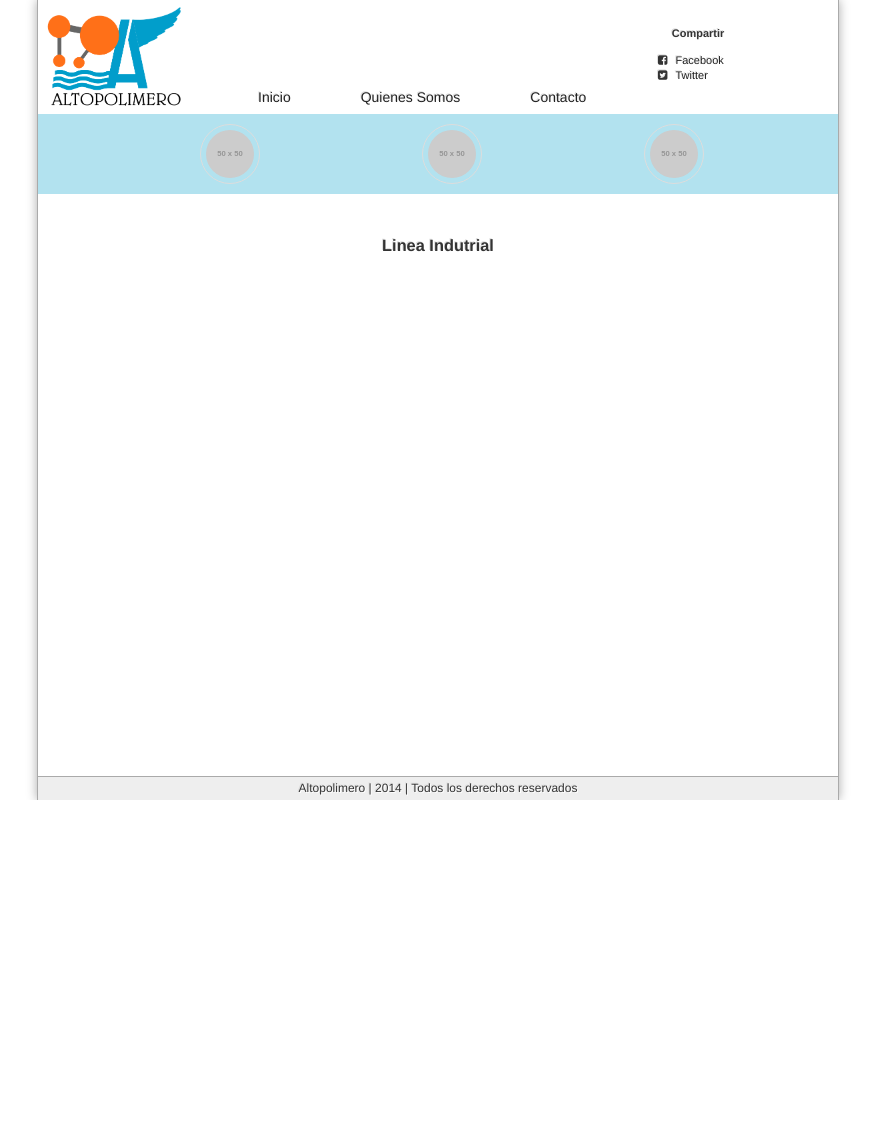
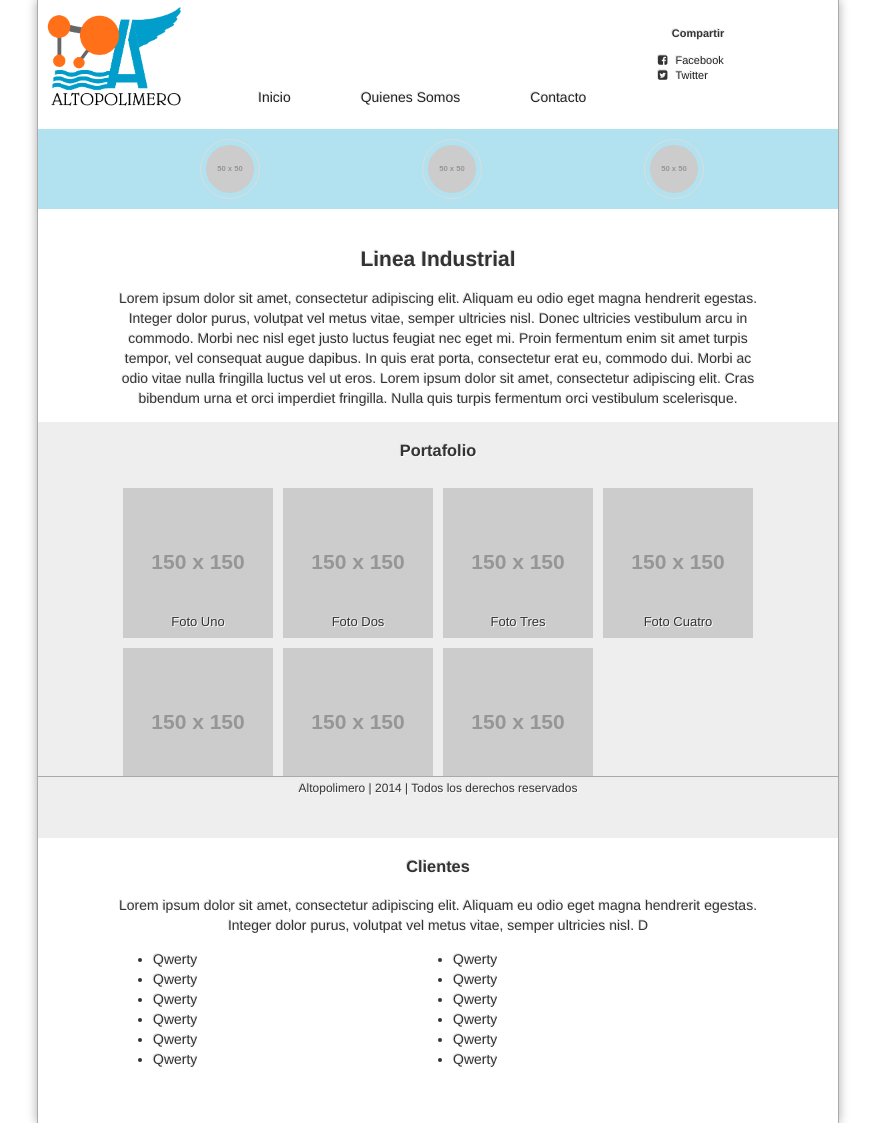
Before and after one commit to degva/alt-pol, a PHP site: page / in a window 1280 px wide, after a click on "Linea Industrial". Shown: the whole page, without its empty margins (202-1077 px from the left). Before the commit the page ends 800 px from the top, so only its background shows below. Run offline with PHP 8.4, Linux system fonts and the light colour scheme; grey boxes labelled with a size stand in for pictures from a placeholder-image service; some libraries are stand-ins or nearby versions.

Commit message:
Agregue Industrial

```diff
--- a/css/main.css
+++ b/css/main.css
@@ -39,7 +39,50 @@ p {
 	float: right;
 }
 
+.left {
+	position: relative;
+	float: left;
+}
 
+.portafolio {
+	position: relative;
+	display: table;
+	background-color: #eee;
+	padding-bottom: 40px;
+}
+	.portafolio .fotos {
+		position: relative;
+		/* display: table-row; */
+	}
+
+	.portafolio .foto-porta {
+		width: 150px;
+		height: 150px;
+		margin-top: 10px;
+		margin-left: 10px;
+	}
+
+	.portafolio .foto-porta small {
+		text-align: center;
+		width: 150px;
+		font-size: small;
+		top: -25px;
+		display: table;
+	}
+
+.clientes {
+	padding-bottom: 40px;
+	display: table;
+}
+
+	.clientes .cli-list {
+		display: table;
+	}
+	.clientes .cli-list ul {
+		/* display: table-column; */
+		float: left;
+		width: 300px;
+	}
 
 .width-pri {
 	width: 800px;
@@ -92,6 +135,10 @@ h2 {
 
 #init {
 	bottom: 25px;
+}
+
+#welcomer {
+	/* display: none; */
 }
 
 #footer {
@@ -170,7 +217,8 @@ a.rs:hover {
 
 	#bubbles.bubbles-out {
 		height: 80px;
-		margin-bottom: 15px;
+		margin-bottom: 10px;
+		margin-top: 15px;
 		padding-top: 10px;
 		background-color: rgba(1,158,203,0.3);
 	}
--- a/index.php
+++ b/index.php
@@ -103,7 +103,73 @@
 			</div>
 			<!-- END INIT -->
 			<div id='industrial' class='context center width-pri'>
-				<h3 class='center'>Linea Indutrial</h3>
+				<h2 class='center'>Linea Industrial</h2>
+				<div class='width8 center'>
+					<p>
+ Lorem ipsum dolor sit amet, consectetur adipiscing elit. Aliquam eu odio eget magna hendrerit egestas. Integer dolor purus, volutpat vel metus vitae, semper ultricies nisl. Donec ultricies vestibulum arcu in commodo. Morbi nec nisl eget justo luctus feugiat nec eget mi. Proin fermentum enim sit amet turpis tempor, vel consequat augue dapibus. In quis erat porta, consectetur erat eu, commodo dui. Morbi ac odio vitae nulla fringilla luctus vel ut eros. Lorem ipsum dolor sit amet, consectetur adipiscing elit. Cras bibendum urna et orci imperdiet fringilla. Nulla quis turpis fermentum orci vestibulum scelerisque.
+					</p>
+				</div>
+
+				<div class='width-pri center portafolio'>
+					<h3>Portafolio</h3>
+					<div class='fotos center width8'>
+						<div class='foto-porta left'>
+							<img src='http://placehold.it/150x150' />
+							<small class='center'>Foto Uno</small>
+						</div>
+						<div class='foto-porta left'>
+							<img src='http://placehold.it/150x150' />
+							<small class='center'>Foto Dos</small>
+						</div>
+						<div class='foto-porta left'>
+							<img src='http://placehold.it/150x150' />
+							<small class='center'>Foto Tres</small>
+						</div>
+						<div class='foto-porta left'>
+							<img src='http://placehold.it/150x150' />
+							<small class='center'>Foto Cuatro</small>
+						</div>
+						<div class='foto-porta left'>
+							<img src='http://placehold.it/150x150' />
+							<small class='center'>Foto Cinco</small>
+						</div>
+						<div class='foto-porta left'>
+							<img src='http://placehold.it/150x150' />
+							<small class='center'>Foto Seis</small>
+						</div>
+						<div class='foto-porta left'>
+							<img src='http://placehold.it/150x150' />
+							<small class='center'>Foto Siete</small>
+						</div>
+					</div>
+				</div> <!-- /.portafolio -->
+
+				<div class='width-pri center clientes'>
+					<h3>Clientes</h3>
+					<p class='width8 center'>
+ Lorem ipsum dolor sit amet, consectetur adipiscing elit. Aliquam eu odio eget magna hendrerit egestas. Integer dolor purus, volutpat vel metus vitae, semper ultricies nisl. D
+					</p>
+					<div class='width8 center cli-list'>
+						<ul>
+							<li>Qwerty</li>
+							<li>Qwerty</li>
+							<li>Qwerty</li>
+							<li>Qwerty</li>
+							<li>Qwerty</li>
+							<li>Qwerty</li>
+						</ul>
+						<ul>
+							<li>Qwerty</li>
+							<li>Qwerty</li>
+							<li>Qwerty</li>
+							<li>Qwerty</li>
+							<li>Qwerty</li>
+							<li>Qwerty</li>
+						</ul>
+					</div>
+				</div> <!-- /.clientes -->
+
+
 			</div>
 			<div id='footer' class='width-pri'>
 				Altopolimero | 2014 | Todos los derechos reservados
--- a/js/movements.js
+++ b/js/movements.js
@@ -9,21 +9,33 @@ $(document).ready(function() {
 		$('#bien').fadeOut('slow');
 	}, 1500);
 
+	setTimeout(function() {
+		// Y sacamos el #aaa
+		$('#aaa').fadeIn('slow');
+	}, 2000);
+
 	// En caso de que exista un hash dentro de la pagina:
 	if (window.location.hash) {
 		console.log('DEBUG: Encontre un hash! D:');
 		the_hash = window.location.hash;
 		console.log('Y es ' + the_hash + ' D:');
+
+		if (the_hash == '#home' || the_hash == '') {
+			console.log('Comenzando con Home');
+			// $('#welcomer').toggle('fast');
+		} else if (the_hash == '#industrial') {
+			console.log('Comenzando con industrial');
+			disappearFront();
+			setTimeout(function() {
+				$('#industrial').toggle('blind');
+			}, 1000);
+		}
+		lastHash = the_hash;
 	}
 
-	setTimeout(function() {
-		// Y sacamos el #aaa
-		$('#aaa').fadeIn('slow');
-	}, 2000);
-
-
 	function disappearFront() {
-		$('#welcomer').toggle('blind');
+		console.log('DEBUG: disappearFront()');
+		$('#welcomer').fadeOut('blind'); // toggle no parece funcionar bien .-.
 		$('#bubbles').fadeOut('fast');
 		$('.bub img.big-btn').fadeOut('fast');
 		$('#-menu-inicio').removeClass('active');
@@ -39,16 +51,19 @@ $(document).ready(function() {
 	}
 
 	function appearFront() {
-		$('.context').toggle('blind');
+		console.log('DEBUG: appearFront()');
+		$('.context').fadeOut('fast');
 		$('#bubbles').fadeOut('fast');
+		$('.bub img.small-btn').fadeOut('fast');
+		$('#-menu-inicio').addClass('active');
+		setTimeout(function() {
 		$('#bubbles').removeClass('bubbles-out');
-		$('.bub img.small-btn').fadeOut('fast');
-		$('.bub small').fadeIn('fast');
-		$('.bub').removeClass('bub-old');
-		$('#-menu-inicio').addClass('active');
-		$('.bub img.big-btn').fadeIn('fast');
-		$('#bubbles').fadeIn('slow');
-		$('#welcomer').toggle('blind');
+			$('.bub').removeClass('bub-old');
+			$('.bub img.big-btn').fadeIn('slow');
+			$('#bubbles').fadeIn('slow');
+			$('.bub small').fadeIn(1000);
+			$('#welcomer').toggle('blind');
+		}, 200);
 
 	}
 
@@ -59,8 +74,10 @@ $(document).ready(function() {
 		console.log('DEBUG: Y es: ' + newHash);
 		// Entonces primero desaparesco init :d
 		if ((newHash == '' || newHash == '#home') && lastHash != '') {
+			console.log('Appearing Front!');
 			appearFront();
-		} else if (newHash == '#industrial') {
+		} else if (newHash == '#industrial' && lastHash != '#industrial') {
+			console.log('Moving to Indutrial');
 			disappearFront();
 			$('#industrial').toggle('blind');
 		}
```
